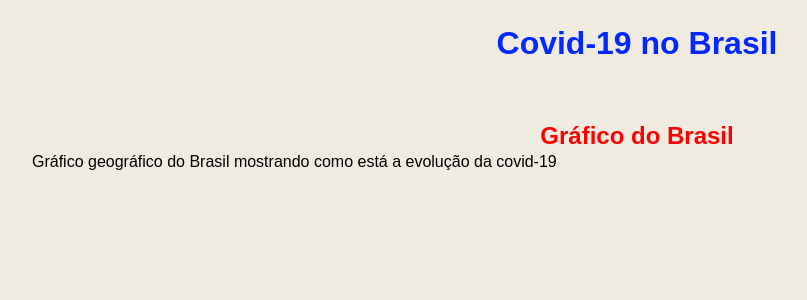
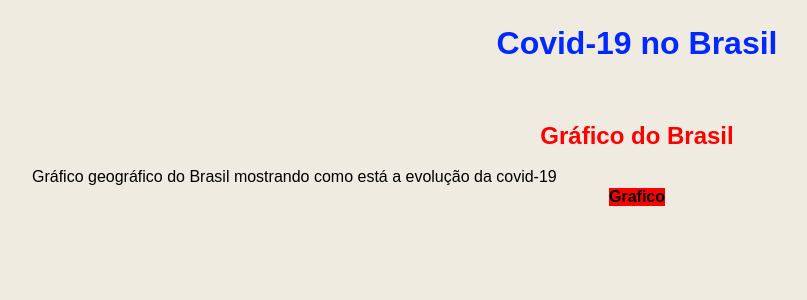
Before and after one commit to RamonBosi/Projetos-React, a React (Create React App) app in the folder projetos/: page / in a window 1280 px wide. Shown: the top 300 px of the page, without its empty margins (3-810 px from the left). Built offline with nearby package versions, Linux system fonts and the light colour scheme.

Commit message:
Project "Covid-19"
Building the Covid-19 Brazil graph

```diff
--- /dev/null
+++ b/projetos/src/Projects/Covid-19/components/Main/components/Graphics/components/BrazilGraphic/Graphic/index.js
@@ -0,0 +1,9 @@
+import { Content } from "./styles";
+
+export default function Graphic(){
+    return(
+        <Content>
+            <h1>Grafico</h1>
+        </Content>
+    )
+}
--- /dev/null
+++ b/projetos/src/Projects/Covid-19/components/Main/components/Graphics/components/BrazilGraphic/Graphic/styles.js
@@ -0,0 +1,5 @@
+import styled from 'styled-components'
+
+export const Content = styled.div`
+    background-color: red;
+`
--- a/projetos/src/Projects/Covid-19/components/Main/components/Graphics/components/BrazilGraphic/index.js
+++ b/projetos/src/Projects/Covid-19/components/Main/components/Graphics/components/BrazilGraphic/index.js
@@ -1,13 +1,16 @@
 import { Content } from './styles'
+import Graphic from './Graphic'
 
 export default function BrazilGraphic(){
     return(
-        <section>
+        <Content>
             <header><h2>Gráfico do Brasil</h2></header>
             <section>
                 <p>Gráfico geográfico do Brasil mostrando como está a evolução da covid-19</p>
-                <div></div>
+                <div>
+                    <Graphic/>
+                </div>
             </section>
-        </section>
+        </Content>
     )
 }
--- a/projetos/src/Projects/Covid-19/components/Main/components/Graphics/components/BrazilGraphic/styles.js
+++ b/projetos/src/Projects/Covid-19/components/Main/components/Graphics/components/BrazilGraphic/styles.js
@@ -2,4 +2,15 @@ import styled from 'styled-components'
 
 export const Content = styled.section`
 
+    > header{
+        margin: 0 0 15px 0;
+    }
+
+    > section{
+
+        > div{
+            display: flex;
+            justify-content: center;
+        }
+    }
 `
--- a/projetos/src/Projects/Covid-19/components/Main/components/Graphics/index.js
+++ b/projetos/src/Projects/Covid-19/components/Main/components/Graphics/index.js
@@ -3,10 +3,10 @@ import BrazilGraphic from './components/BrazilGraphic'
 
 export default function Graphics(){
     return(
-        <article>
+        <Content>
             <div>
                 <BrazilGraphic/>
             </div>
-        </article>
+        </Content>
     )
 }
--- a/projetos/src/Projects/Covid-19/components/Main/components/Graphics/styles.js
+++ b/projetos/src/Projects/Covid-19/components/Main/components/Graphics/styles.js
@@ -2,4 +2,7 @@ import styled from 'styled-components'
 
 export const Content = styled.article`
 
+    > div{
+        max-width: 1500px;
+    }
 `
```
